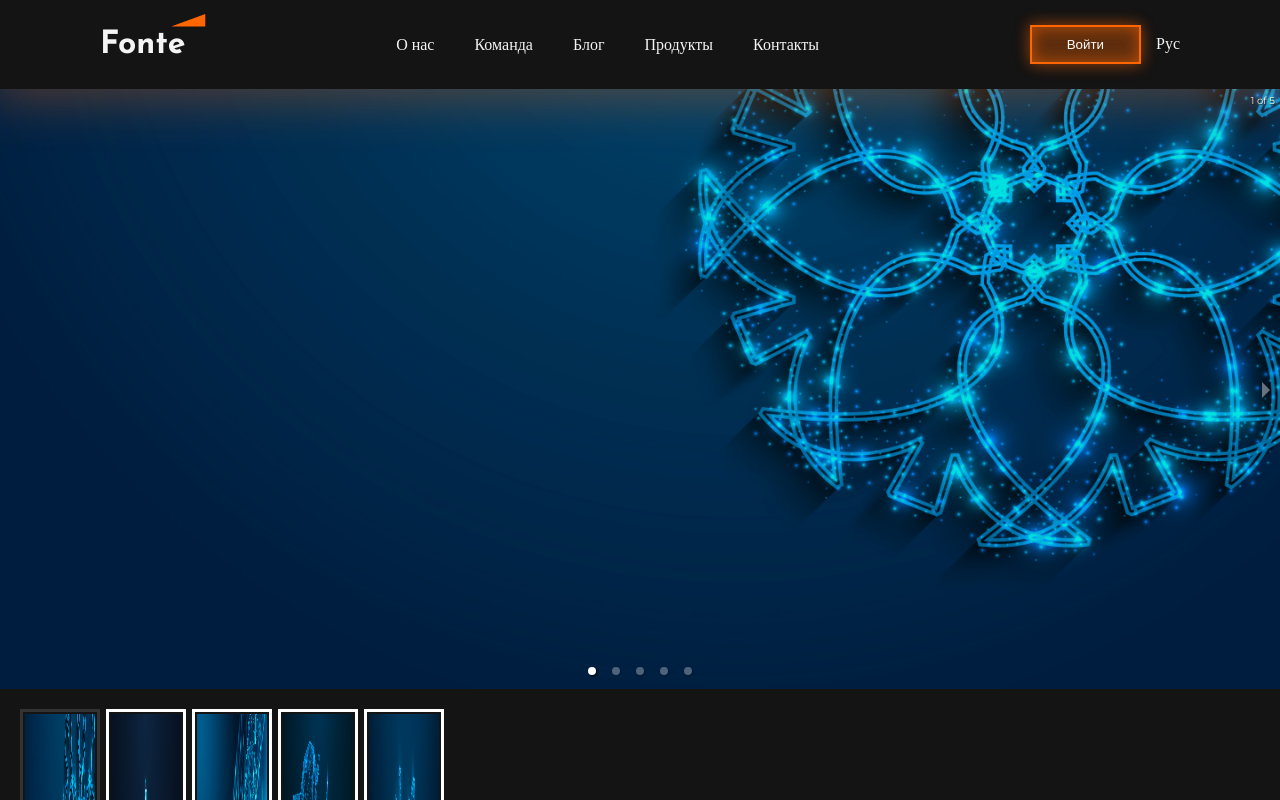
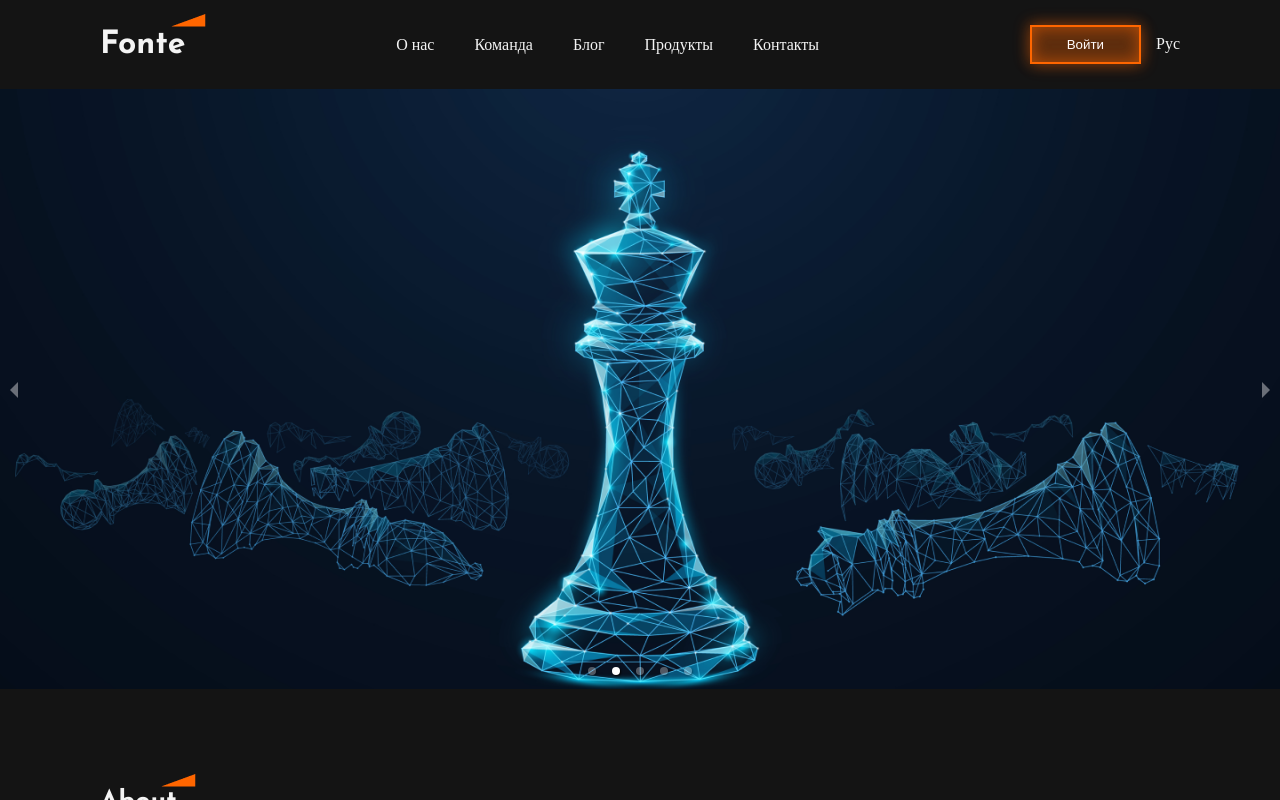
Before and after one commit to AlisherXujanov/Fullstack13, a React (Create React App) app in the folder frontend/: page / in a window 1280 px wide. Shown: the top 800 px of the page. Built offline with nearby package versions, Linux system fonts and the light colour scheme.

Commit message:
box shadow

```diff
--- a/frontend/src/components/About/index.jsx
+++ b/frontend/src/components/About/index.jsx
@@ -9,7 +9,6 @@
 import Img3 from '../../assets/images/img3.png'
 import Img4 from '../../assets/images/img4.png'
 import Img5 from '../../assets/images/img5.png'
-
 
 function About() {
     const images = [Img1, Img2, Img3, Img4, Img5]
--- a/frontend/src/components/Navigation/style.scss
+++ b/frontend/src/components/Navigation/style.scss
@@ -11,7 +11,7 @@
         padding: 25px 100px;
         box-shadow: 1px 1px 50px 10px $warning-t;
         position: relative;
-        z-index: 1;
+        z-index: 0;
 
         * {
             display: inline-block;
--- a/frontend/src/components/common/Carousel/index.jsx
+++ b/frontend/src/components/common/Carousel/index.jsx
@@ -5,7 +5,12 @@
 function CarouselComponent(props) {
     // <CarouselComponent images={...} />
     return (
-        <Carousel>
+        <Carousel
+            showThumbs={false}
+            autoPlay={true}
+            infiniteLoop={true}
+            showStatus={false}
+        >
             {
                 props.images?.map((image, index) => {
                     return (
```
